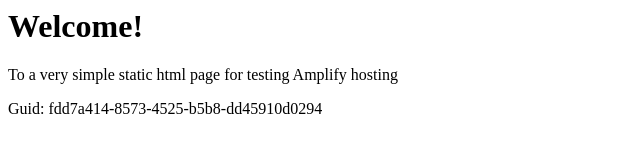
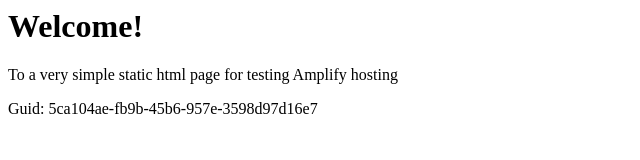
Before and after one commit to aws-aemilia-arn/Github-PR-Commit-Integration-Test-DoNotTouch-GithubWebhookPreviewCanaryTest-v1-preprod-eu-north-1, a website: page src/index.html in a window 1280 px wide. Shown: the full height of the page, 0-640 px from the left. Drawn offline with Linux system fonts and the light colour scheme.

Commit message:
commit from integ tests

```diff
--- a/src/index.html
+++ b/src/index.html
@@ -12,6 +12,6 @@
 <body>
     <h1>Welcome!</h1>
     <p>To a very simple static html page for testing Amplify hosting</p>
-    <p>Guid: fdd7a414-8573-4525-b5b8-dd45910d0294</p></body>
+    <p>Guid: 5ca104ae-fb9b-45b6-957e-3598d97d16e7</p></body>
 
 </html>
```
